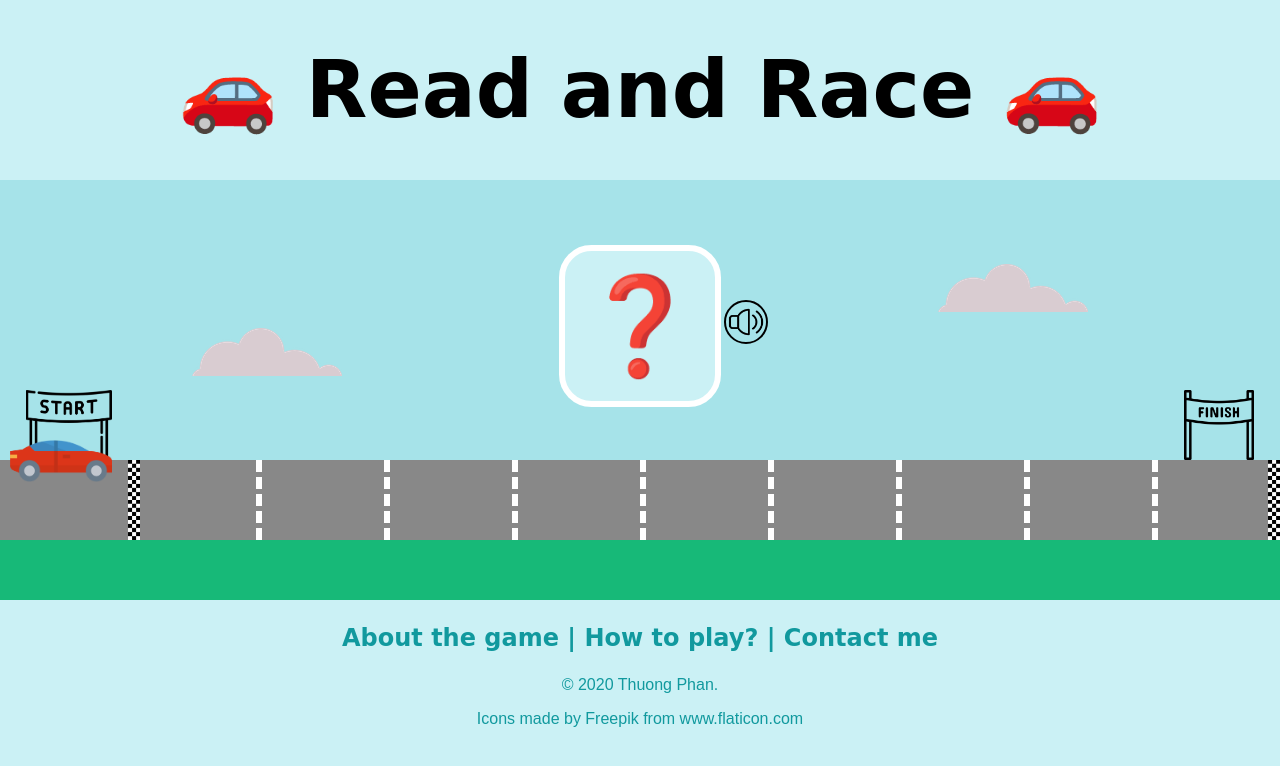
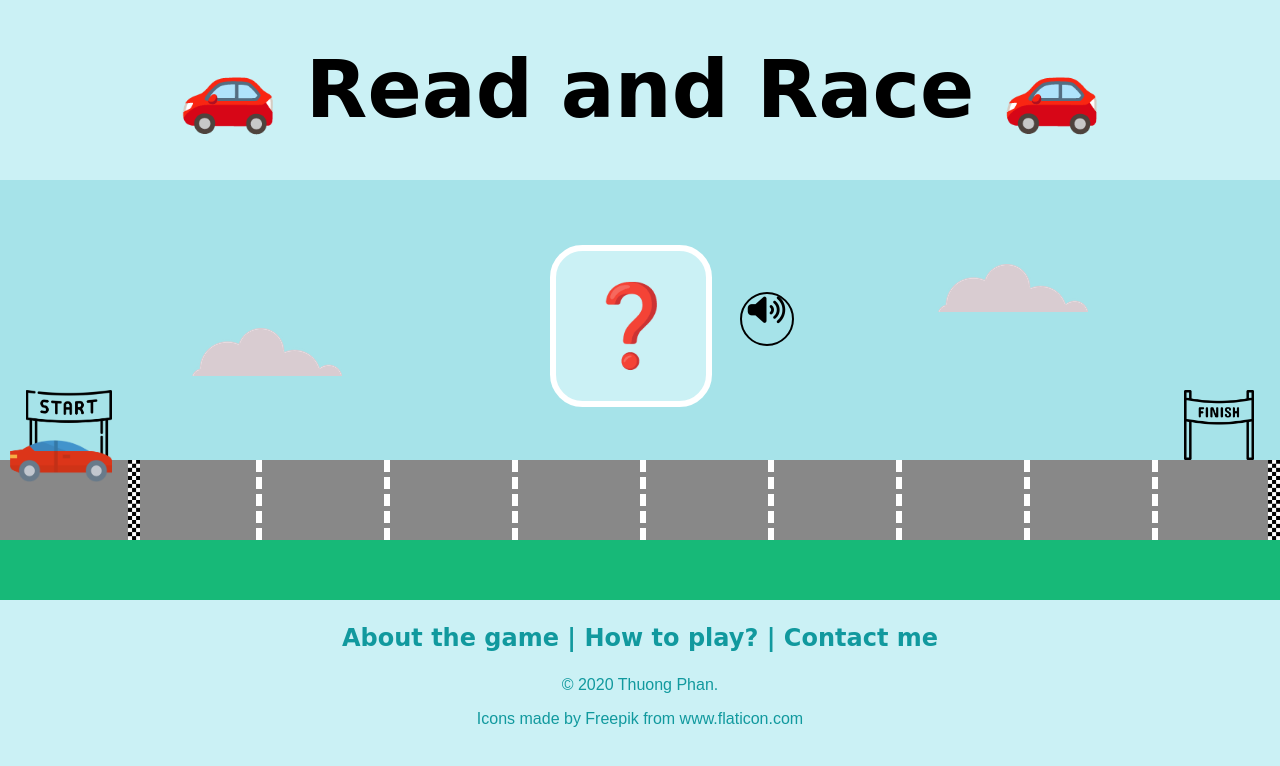
Before and after one commit to thphan/read-and-race, a PHP site: page /index.html in a window 1280 px wide. Shown: the top 766 px of the page. Run offline with PHP 8.4, Linux system fonts and the light colour scheme; some libraries are stand-ins or nearby versions; some web fonts are replaced.

Commit message:
refactor codes

```diff
--- a/css/styles.css
+++ b/css/styles.css
@@ -53,13 +53,13 @@ h1{
   height:25%;
 }
 
-.road{
+#road{
   background-color: #888888;
   height: 80px;
-  position:relative
+  position:relative;
 }
 
-.grass{
+#grass{
   background-color: #17B978;
   height: 60px;
   position: relative;
@@ -102,7 +102,7 @@ h1{
   top: 0;
 }
 
-.two-line{
+/* .two-line{
   left: 20%;
 }
 
@@ -132,89 +132,44 @@ h1{
 
 .nine-line{
   left: 90%;
+} */
+
+.pronounced-letter{
+  position: absolute;
+  width: 3.5%;
+  text-align:center;
 }
 
-.btn{
-  position: absolute;
-  top:10px;
-  height: 40px;
-  width: 3.5%;
-  text-align:center;
-  line-height: 40px;
-}
 
 .random-letter{
+  position:absolute;
+  display:inline-block;
   background-color: #CBF1F5;
-  display: inline-block;
   margin: 65px auto;
   height: 150px;
   width: 150px;
   border: 6px solid white;
   border-radius: 20%;
-  font-size:6rem;
+  font-size:10vh;
   line-height:150px;
+  left: 43%;
+  z-index:1;
 }
 
-.recorder{
-  position: absolute;
-  background-image:url("../images/recorder.png");
-  background-size: contain;
+
+.speaker{
+  position:absolute;
+  display:inline-block;
   border: 2px solid black;
   border-radius: 50%;
-  display: inline-block;
-  height: 40px;
-  width: 40px;
-  top:90px;
-  right:35%;
+  height: 50px;
+  width: 50px;
+  top:40%;
+  right:38%;
 }
 
-.speaker{
-  position: absolute;
-  background-image:url("../images/speaker.png");
-  background-size: contain;
-  border: 2px solid black;
-  border-radius: 50%;
-  display: inline-block;
-  height: 40px;
-  width: 40px;
-  top:120px;
-  right:40%;
-}
-
-.btn1{
-  left:13.5%;
-}
-
-.btn2{
-  left:23.5%;
-}
-
-.btn3{
-  left:33.5%;
-}
-
-.btn4{
-  left:43.5%;
-}
-
-.btn5{
-  left:53.5%;
-}
-
-.btn6{
-  left:63.5%;
-}
-
-.btn7{
-  left:73.5%;
-}
-
-.btn8{
-  left:83.5%;
-}
-
-.btn9{
-  left:93.5%;
+.fas{
+  padding-top:30%;
 }
 
 hr {
--- a/index.html
+++ b/index.html
@@ -6,6 +6,8 @@
   <title>Read and Race</title>
   <link href="https://fonts.googleapis.com/css2?family=Cabin+Sketch:wght@700&family=Dancing+Script:wght@600&family=Muli&display=swap" rel="stylesheet">
   <link rel="stylesheet" href="css/styles.css">
+  <script src="https://kit.fontawesome.com/329d9507ea.js" crossorigin="anonymous"></script>
+
 </head>
 
 <body>
@@ -18,32 +20,14 @@
       <img class="bottom-cloud" src="images/cloud.png" alt="cloud-img">
       <img class="start-flag" src="images/start-flag.png" alt="start-flag-img">
       <img class="finish-flag" src="images/finish-flag.png" alt="finish-flag-img">
-      <div class="random-letter">❓</div>
-      <div type="button" class="speaker"></div>
-
+      <div class="letter-area">
+        <div type="button" class="random-letter">❓</div>
+        <div type="button" class="speaker"><i class="fas fa-volume-up fa-lg"></i></div>
+      </div>
     </div>
-    <div class="road">
-      <div class="start-line"></div>
-      <div class="vl two-line"></div>
-      <div class="vl three-line"></div>
-      <div class="vl four-line"></div>
-      <div class="vl five-line"></div>
-      <div class="vl six-line"></div>
-      <div class="vl seven-line"></div>
-      <div class="vl eight-line"></div>
-      <div class="vl nine-line"></div>
-      <div class="finish-line"></div>
+    <div id="road">
     </div>
-    <div class="grass">
-      <div class="btn btn1"></div>
-      <div class="btn btn2"></div>
-      <div class="btn btn3"></div>
-      <div class="btn btn4"></div>
-      <div class="btn btn5"></div>
-      <div class="btn btn6"></div>
-      <div class="btn btn7"></div>
-      <div class="btn btn8"></div>
-      <div class="btn btn9"></div>
+    <div id="grass">
     </div>
     <img class="car" src="images/car.png" />
   </div>
--- a/index.js
+++ b/index.js
@@ -1,8 +1,34 @@
-var travelDistance=Math.floor($(".road").width()/10);
+var travelDistance=Math.floor($("#road").width()/10);
 var alphabet="abcdefghijklmnopqrstuvwxyz".split('');
 var randomLetter="";
 var level=0;
 
+//create road vertical lines
+for (i = 0; i < 10; i++) {
+  element=document.createElement("div");
+  if ( i===0 ){
+    element.classList.add("start-line");}
+  else if (i===9){
+    element.classList.add("finish-line");}
+  else {
+    element.classList.add("vl");
+    var left=10+i*10;
+    element.style.left=left+"%";
+  }
+  document.getElementById('road').appendChild(element);
+}
+
+//create text box on grass
+for (i = 0; i < 8; i++) {
+  element=document.createElement("p");
+  element.classList.add("pronounced-letter");
+  element.classList.add("pronounced-letter"+(i+1));
+  var left=13.5+i*10;
+  element.style.left=left+"%";
+  document.getElementById('grass').appendChild(element);
+}
+
+// keyboard control
 $(document).keyup(function(event){
   switch(event.which){
     case 13:
@@ -14,7 +40,7 @@ $(document).keyup(function(event){
       break;
     case 37:
       if (level>0){
-        $(".btn"+level).text("");
+        $(".pronouned-letter"+level).text("");
         level--;
         moveBackward();
       }
@@ -27,8 +53,8 @@ $(document).keyup(function(event){
       if (level<9){
         level++;
         moveForward();
-        animatePress(".btn"+level);
-        displayLetter(".btn"+level);
+        animatePress(".pronounced-letter"+level);
+        displayLetter(".pronounced-letter"+level);
         $(".random-letter").css("background-color","#79d70f");
         animateFlash(".random-letter");
         playAudio("right.mp3");
@@ -44,7 +70,7 @@ $(document).keyup(function(event){
       $(".random-letter").css("background-color","#CBF1F5");
       $(".car").css("left","10px");
       $("#main-title").text("Press ⏎ to continue ...");
-      $(".btn").text("");
+      $(".pronounced-letter").text("");
       $(".random-letter").text("❓");
       break;
     default:
@@ -68,7 +94,6 @@ function readOutLoud(letter) {
   var msg=new SpeechSynthesisUtterance(letter);
   setTimeout(function(){
     var voices=synth.getVoices();
-    console.log(voices);
     msg.voice = voices[0];
     msg.pitch = 1;
     msg.rate = 1;
```
